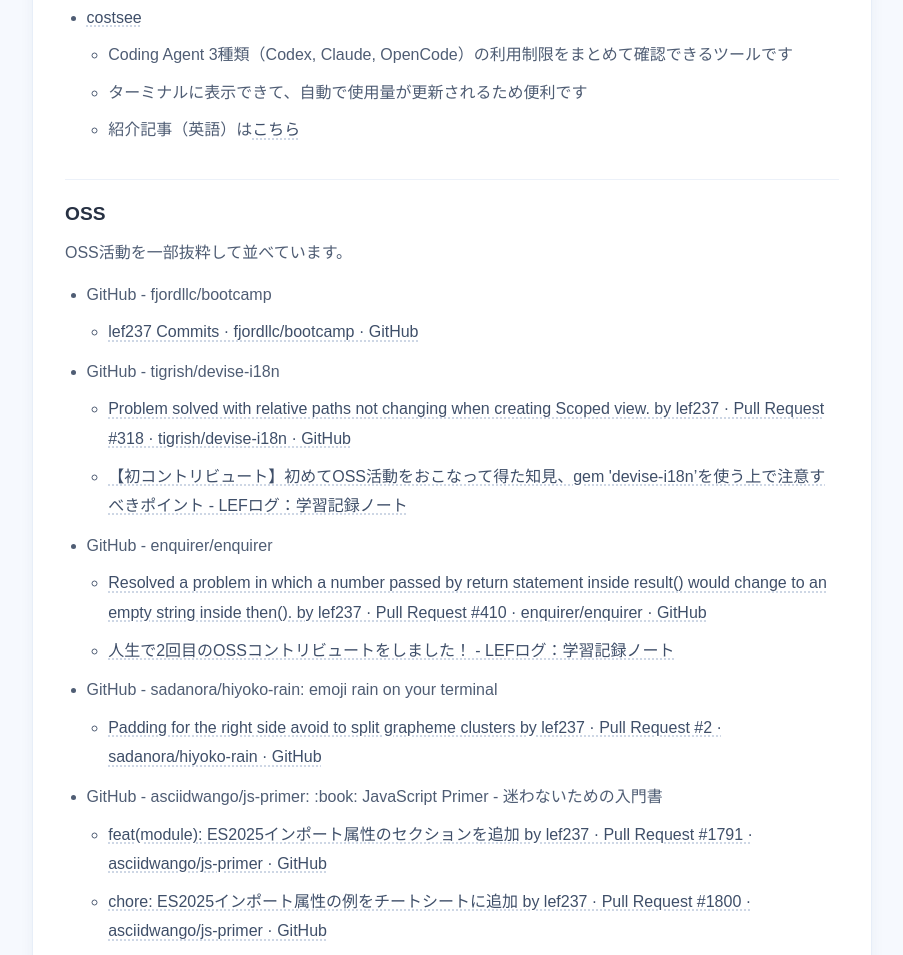
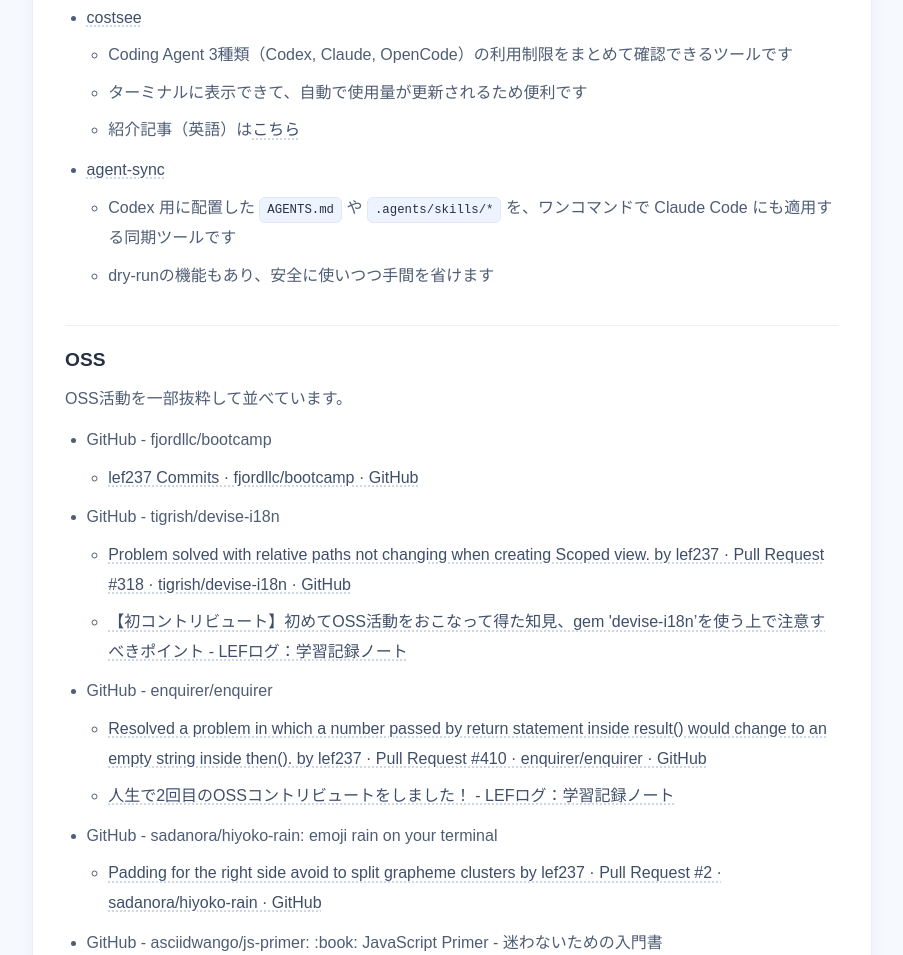
Before and after one commit to lef237/lef237.github.io, an Astro site: page /about in a window 1280 px wide. Shown: the part 3057-4012 px from the top of the page, without its empty margins (188-1091 px from the left). Built offline with nearby package versions, Linux system fonts and the light colour scheme; Astro itself is replaced by a stand-in of ours.

Commit message:
Add agent-sync to Softwares in about

```diff
--- a/src/content/about.md
+++ b/src/content/about.md
@@ -91,6 +91,9 @@
   - Coding Agent 3種類（Codex, Claude, OpenCode）の利用制限をまとめて確認できるツールです
   - ターミナルに表示できて、自動で使用量が更新されるため便利です
   - 紹介記事（英語）は[こちら](https://dev.to/lef237/bringing-coding-agent-usage-limits-together-on-one-screen-with-costsee-4c6l)
+- [agent-sync](https://github.com/lef237/agent-sync)
+  - Codex 用に配置した `AGENTS.md` や `.agents/skills/*` を、ワンコマンドで Claude Code にも適用する同期ツールです
+  - dry-runの機能もあり、安全に使いつつ手間を省けます
 
 ## OSS
 
```
